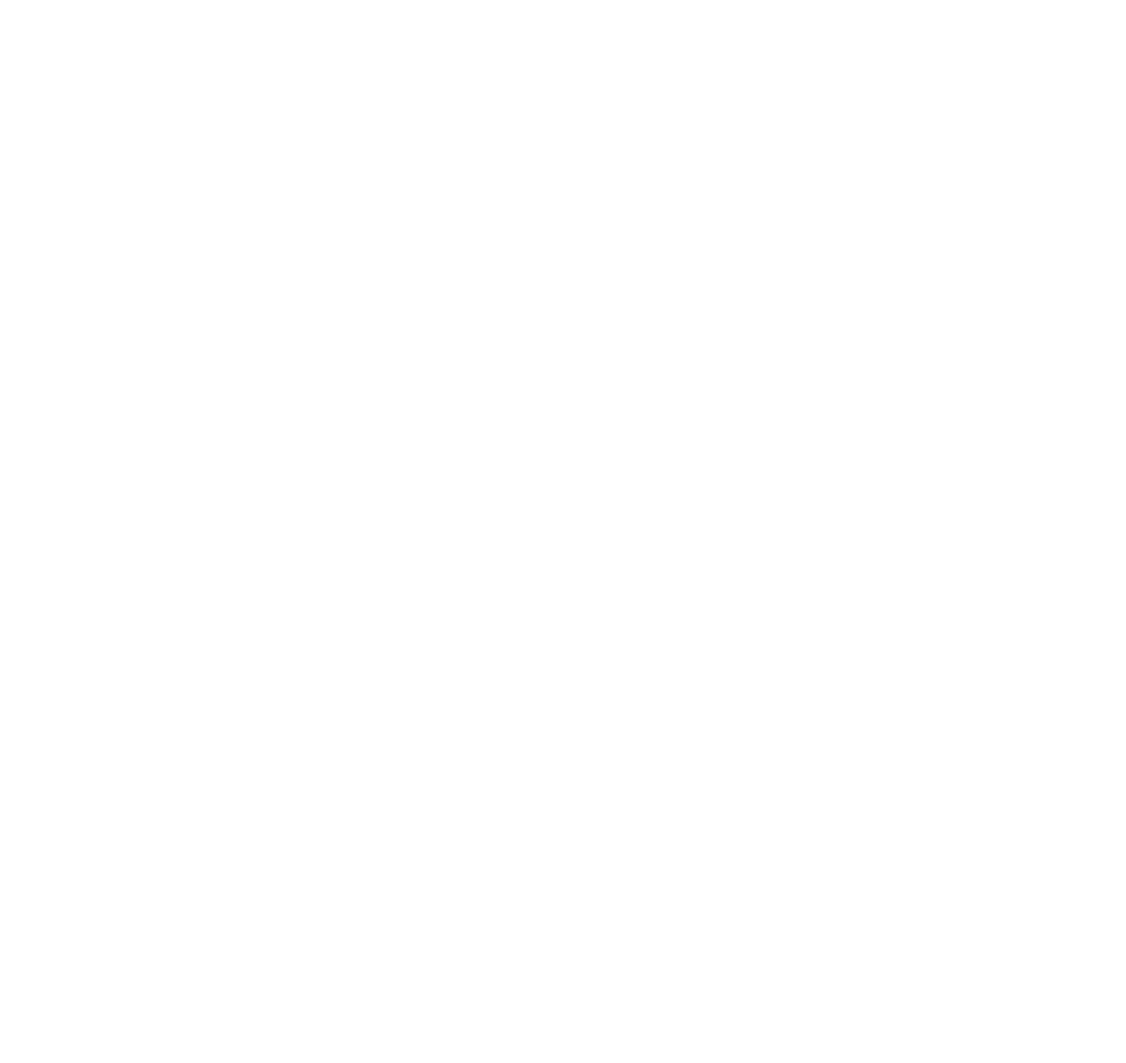
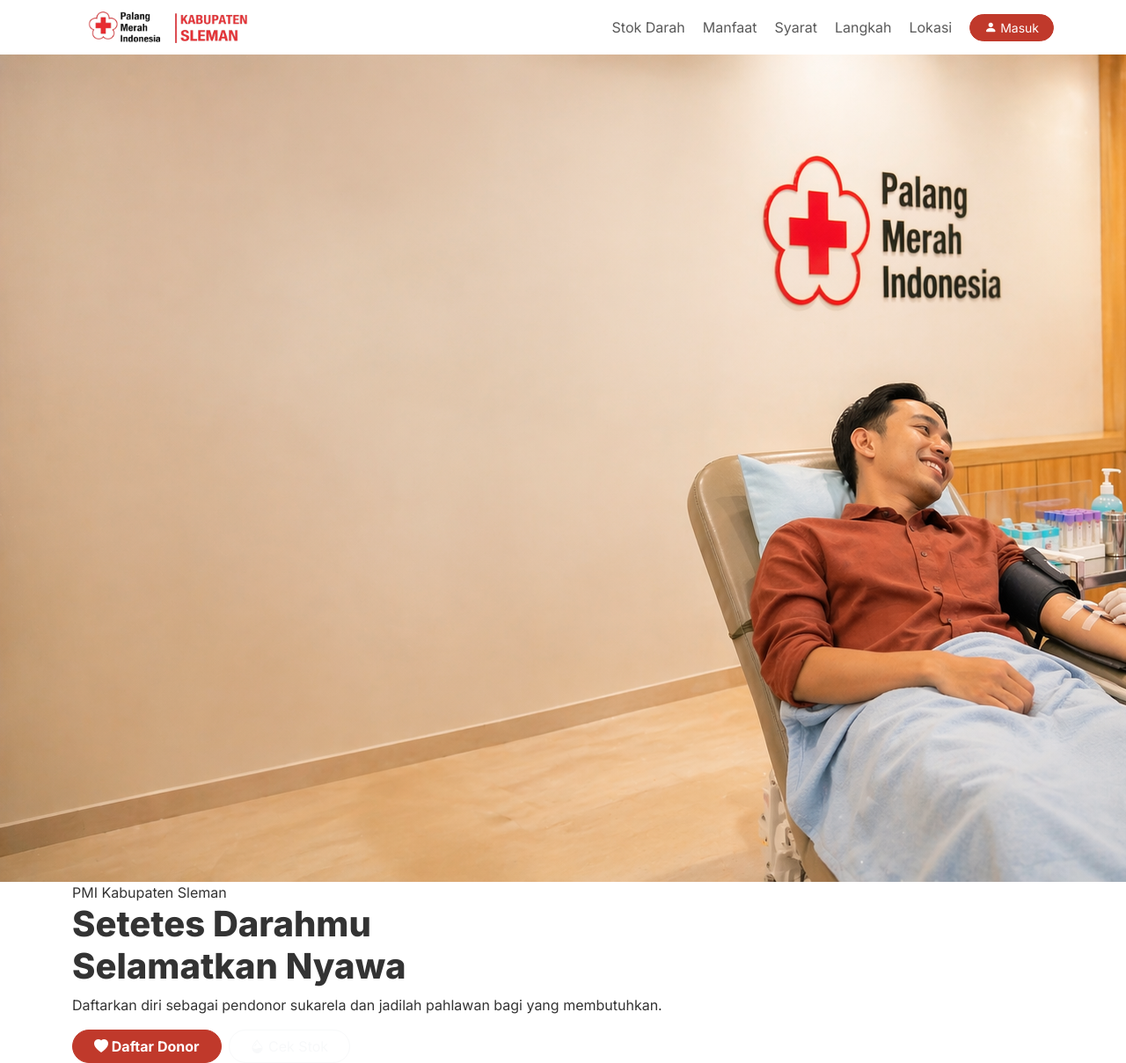
Before and after one commit to kanahayaezi/Project-Akhir-Praktikum-PWD, a PHP site: page / in a window 1280 px wide; the page is wider, and only the part inside the window is pictured. Before the commit the part shown is empty. Shown: that part at 88% size. Before the commit the page ends 800 px from the top of that part, so only its background shows below. Run offline with PHP 8.4, Linux system fonts and the light colour scheme; data comes from the database, SQL or seed files in the repository; tables that the repository leaves empty hold one stand-in row (values such as "Sample post").

Commit message:
Membuat array langkah donor untuk landing page
Add steps for blood donation process with icons and descriptions.

```diff
--- a/index.php
+++ b/index.php
@@ -7,3 +7,80 @@
 $total_donor = (int) (dbOne($conn, "SELECT COUNT(*) n FROM users WHERE role = 'donor'")['n'] ?? 0);
 $donor_thn = (int) (dbOne($conn, 'SELECT COUNT(*) n FROM riwayat_donor WHERE YEAR(tanggal) = YEAR(NOW())')['n'] ?? 0);
 $total_rw = (int) (dbOne($conn, 'SELECT COUNT(*) n FROM riwayat_donor')['n'] ?? 0);
+
+$langkah = [
+    ['icon' => 'bi-person-plus-fill',      'judul' => 'Daftar & Isi Kuesioner',  'isi' => 'Buat akun lalu isi kuesioner kesehatan. Sistem menentukan kelayakan awal.'],
+    ['icon' => 'bi-calendar-check-fill',   'judul' => 'Pilih Jadwal Donor',       'isi' => 'Pilih tanggal dan sesi yang tersedia, lalu tunggu konfirmasi petugas.'],
+    ['icon' => 'bi-clipboard2-pulse-fill', 'judul' => 'Skrining Fisik',           'isi' => 'Petugas memeriksa tekanan darah, HB, berat badan, dan suhu tubuh.'],
+    ['icon' => 'bi-droplet-fill',          'judul' => 'Pengambilan Darah',        'isi' => 'Dilakukan tenaga medis, hanya 8–10 menit. Proses aman dan steril.'],
+    ['icon' => 'bi-cup-hot-fill',          'judul' => 'Istirahat & Snack',        'isi' => 'Istirahat 10–15 menit dan mendapat snack dari petugas PMI.'],
+    ['icon' => 'bi-patch-check-fill',      'judul' => 'Riwayat Tercatat',         'isi' => 'Donasi tercatat otomatis. Cek riwayat kapan saja lewat akun Anda.'],
+];
+?>
+<!DOCTYPE html>
+<html lang="id">
+
+<head>
+    <meta charset="UTF-8">
+    <meta name="viewport" content="width=device-width, initial-scale=1">
+    <title>PMI Kabupaten Sleman — Donor Darah</title>
+    <link rel="stylesheet" href="https://cdn.jsdelivr.net/npm/bootstrap@5.3.3/dist/css/bootstrap.min.css">
+    <link rel="stylesheet" href="https://cdn.jsdelivr.net/npm/bootstrap-icons@1.11.3/font/bootstrap-icons.min.css">
+    <link rel="stylesheet" href="assets/css/base.css">
+    <link rel="stylesheet" href="assets/css/index.css">
+</head>
+
+<body>
+
+    <!-- Navbar -->
+    <nav class="navbar navbar-expand-lg home-navbar sticky-top">
+        <div class="container">
+            <a class="navbar-brand" href="index.php">
+                <img src="assets/img/logo-navbar.png" height="36" alt="PMI Sleman">
+            </a>
+            <button class="navbar-toggler border-0" type="button" data-bs-toggle="collapse" data-bs-target="#nav">
+                <span class="navbar-toggler-icon"></span>
+            </button>
+            <div class="collapse navbar-collapse" id="nav">
+                <ul class="navbar-nav ms-auto align-items-center gap-1">
+                    <li class="nav-item"><a class="nav-link" href="#stok">Stok Darah</a></li>
+                    <li class="nav-item"><a class="nav-link" href="#manfaat">Manfaat</a></li>
+                    <li class="nav-item"><a class="nav-link" href="#syarat">Syarat</a></li>
+                    <li class="nav-item"><a class="nav-link" href="#langkah">Langkah</a></li>
+                    <li class="nav-item"><a class="nav-link" href="#lokasi">Lokasi</a></li>
+                    <li class="nav-item ms-2">
+                        <?php if (isset($_SESSION['user_id'])): ?>
+                            <a class="btn btn-pmi btn-sm rounded-pill px-3" href="<?= ($_SESSION['role'] ?? '') === 'admin' ? 'admin/dashboard.php' : 'donor/dashboard.php' ?>">
+                                <i class="bi bi-speedometer2"></i> Dashboard
+                            </a>
+                        <?php else: ?>
+                            <a class="btn btn-pmi btn-sm rounded-pill px-3" href="login.php">
+                                <i class="bi bi-person-fill"></i> Masuk
+                            </a>
+                        <?php endif; ?>
+                    </li>
+                </ul>
+            </div>
+        </div>
+    </nav>
+
+    <!-- Hero dengan foto latar -->
+    <section class="hero-section">
+        <img src="assets/img/home-page.png" class="hero-bg" alt="Donor PMI">
+        <div class="hero-overlay"></div>
+        <div class="container h-100">
+            <div class="hero-content">
+                <span class="hero-eyebrow">PMI Kabupaten Sleman</span>
+                <h1 class="hero-title">Setetes Darahmu<br><span>Selamatkan Nyawa</span></h1>
+                <p class="hero-sub">Daftarkan diri sebagai pendonor sukarela dan jadilah pahlawan bagi yang membutuhkan.</p>
+                <div class="d-flex gap-2 flex-wrap">
+                    <a href="register.php" class="btn btn-pmi rounded-pill px-4 fw-bold">
+                        <i class="bi bi-heart-fill"></i> Daftar Donor
+                    </a>
+                    <a href="#stok" class="btn btn-outline-light rounded-pill px-4">
+                        <i class="bi bi-droplet-half"></i> Cek Stok
+                    </a>
+                </div>
+            </div>
+        </div>
+    </section>
```
